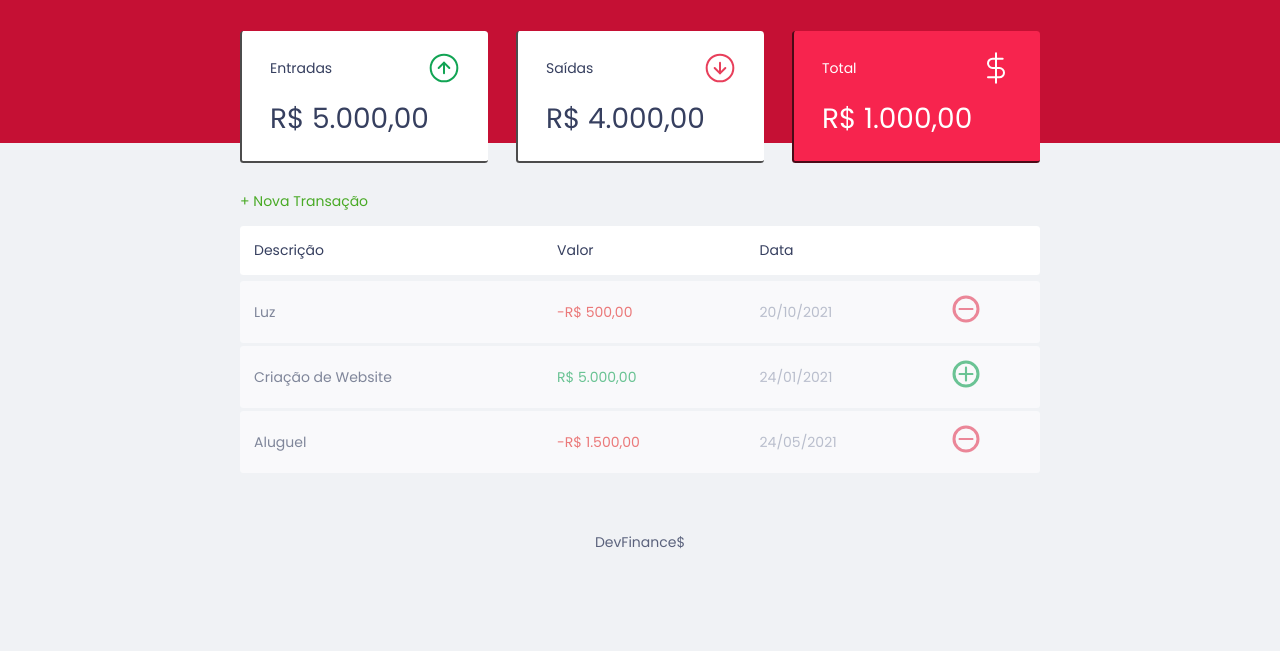
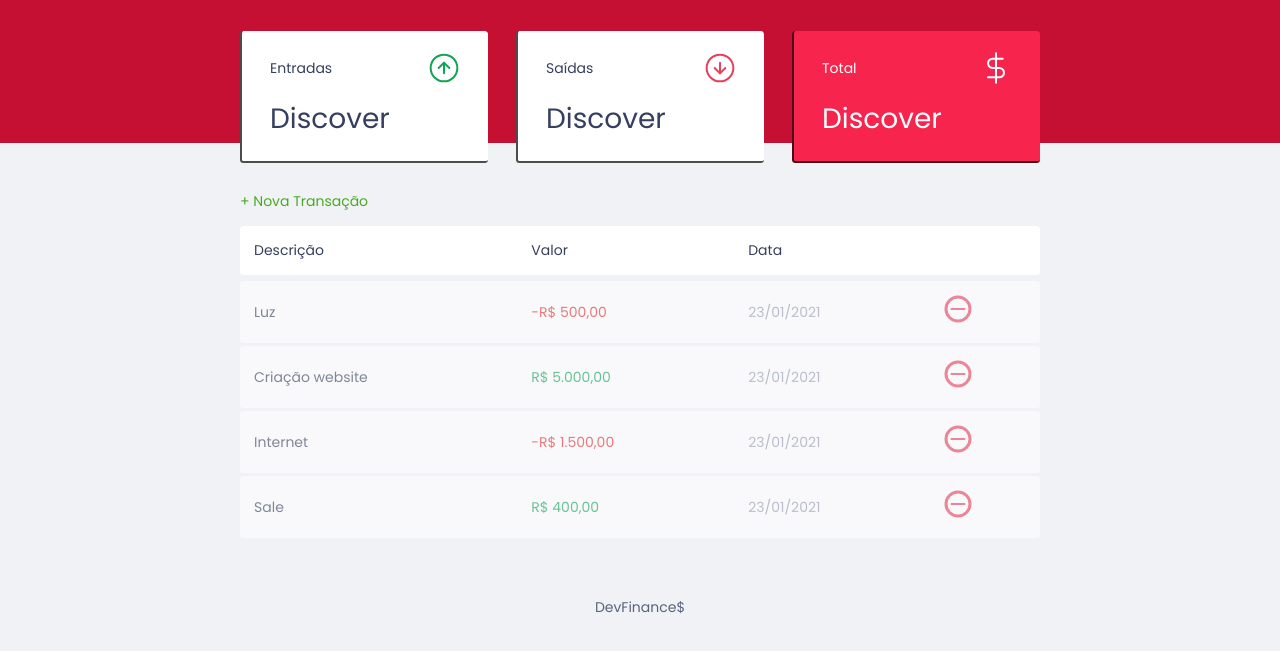
Before and after one commit to markos170/DevFinancesRocket, a plain HTML site: page index.html in a window 1280 px wide. Shown: the part 55-706 px from the top of the page. Drawn offline with Linux system fonts and the light colour scheme.

Commit message:
fifth devfinances

```diff
--- a/index.html
+++ b/index.html
@@ -26,7 +26,7 @@
                     <span>Entradas</span>
                     <img src="/assets/income.svg" alt="income">
                 </h3>
-                <p>R$ 5.000,00</p>
+                <p id="incomeDisplay">R$ 5.000,00</p>
 
             </div>
             <div class="card">
@@ -34,7 +34,7 @@
                     <span>Saídas</span>
                     <img src="/assets/expense.svg" alt="expense">
                 </h3>
-                <p>R$ 4.000,00</p>
+                <p id="expenseDisplay">R$ 2.000,00</p>
 
             </div>
             <div class="card green">
@@ -42,7 +42,7 @@
                     <span>Total</span>
                     <img src="/assets/total.svg" alt="total">
                 </h3>
-                <p>R$ 1.000,00</p>
+                <p id="totalDisplay">R$ 1.000,00</p>
             </div>
 
 
@@ -63,31 +63,7 @@
                     <tr>
                 </thead>
                 <tbody>
-                    <tr>
-                        <td class="description">Luz</td>
-                        <td class="expense">-R$ 500,00</td>
-                        <td class="date">20/10/2021</td>
-                        <td>
-                            <img src="/assets/minus.svg" alt="imagem de menus">
-                        </td>
-                    </tr>
-                    <tr>
-                        <td class="description">Criação de Website</td>
-                        <td class="income">R$ 5.000,00</td>
-                        <td class="date">24/01/2021</td>
-                        <td>
-                            <img src="/assets/plus.svg" alt="imagem de mais">
-                        </td>
-                    </tr>
-                    <tr>
-                        <td class="description">Aluguel</td>
-                        <td class="expense">-R$ 1.500,00</td>
-                        <td class="date">24/05/2021</td>
-                        <td>
-                            <img src="/assets/minus.svg" alt="imagem de menus">
-                        </td>
 
-                    </tr>
                 </tbody>
             </table>
         </section>
--- a/main.js
+++ b/main.js
@@ -2,14 +2,119 @@
 const Modal = {
     open(){
         document
-            .querySelector('.modal-overlay')
+            .querySelector('.modal-overlay') /*seleciona .modal-overlay*/
             .classList
-            .add('active')
+            .add('active')/**adciona a classe active*/
     },
     close(){
         document
             .querySelector('.modal-overlay')
             .classList
-            .remove('active')
+            .remove('active') /**remove a classe active**/
     }
 }
+
+const transactions = [
+{
+    id: 1,
+    description: 'Luz',
+    amount: -50000,
+    date: '23/01/2021',
+},
+
+{
+    id: 2,
+    description: 'Criação website',
+    amount: 500000,
+    date: '23/01/2021',
+},
+
+{
+    id: 3,
+    description: 'Internet',
+    amount: -150000,
+    date: '23/01/2021',
+},
+
+{
+    id: 4,
+    description: 'Sale',
+    amount: 40000,
+    date: '23/01/2021',
+},
+
+]
+
+const Transaction = {
+    incomes() {
+        /*somar as entradas*/
+    },
+    expenses() {
+       /*somar as saídas*/
+    },
+    total() {
+        //entradas - saídas
+    }
+}
+
+// substituir os dados do html com os dados do JS
+//
+const DOM = {
+    transactionsContainer: document.querySelector('#data-table tbody'),
+
+    addTransaction(transaction, index){
+        const tr = document.createElement('tr')
+        tr.innerHTML = DOM.innerHTMLTransaction(transaction)
+        DOM.transactionsContainer.appendChild(tr)
+    },
+
+    innerHTMLTransaction(transaction){
+        const CSSclass = transaction.amount > 0 ? "income" :
+        "expense"
+        const amount = Utils.formatCurrency(transaction.amount)
+
+        const html = `
+        <td class="description">${transaction.description}</td>
+        <td class="${CSSclass}">${amount}</td>
+        <td class="date">${transaction.date}</td>
+        <td>
+            <img src="/assets/minus.svg" alt="Remover transação">
+        </td>
+        `
+        return html
+    },
+
+    updateBalance(){
+        document
+            .getElementById('incomeDisplay')
+            .innerHTML = "Discover"
+        document
+            .getElementById('expenseDisplay')
+            .innerHTML = "Discover"
+        document
+            .getElementById('totalDisplay')
+            .innerHTML = "Discover"
+
+    }
+}
+
+const Utils = {
+    formatCurrency(value) {
+       const signal = Number(value) < 0 ? "-" : ""
+
+       value = String(value).replace(/\D/g, "")
+       value = Number(value) / 100
+       value = value.toLocaleString("pt-BR", {
+           style: "currency",
+           currency: "BRL"
+       })
+
+       return signal + value
+    }
+}
+
+transactions.forEach(function(transaction){
+    DOM.addTransaction(transaction)
+})
+
+DOM.updateBalance()
```
